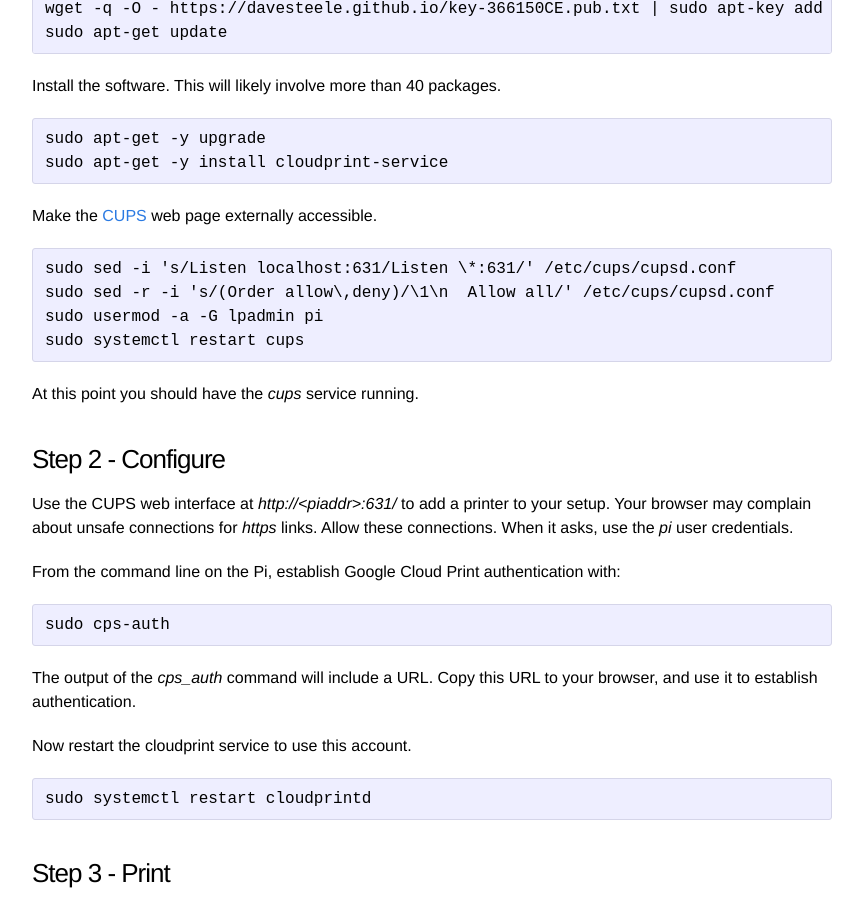
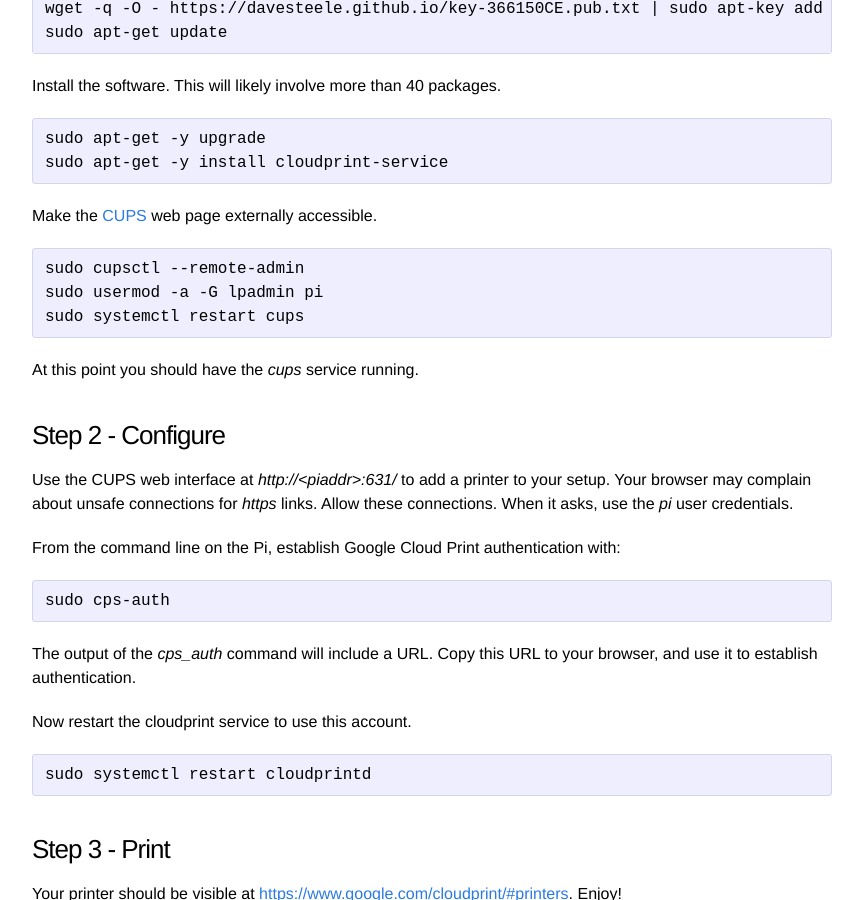
Before and after one commit to davesteele/davesteele.github.io, a Jekyll site: the page built from _posts/2016-04-23-raspberry-pi-cloudprint.markdown, in a window 1280 px wide and 900 px high, scrolled down 891 px. Shown: the whole window, without its empty margins (208-1071 px from the left). Built offline with Jekyll 4.4.1, drawn with Linux system fonts in a browser that asks for light colours; comment, search, counter and statistics services are not loaded.

Commit message:
Cloudprint post: Cleaner CUPS web enable

```diff
--- a/_posts/2016-04-23-raspberry-pi-cloudprint.markdown
+++ b/_posts/2016-04-23-raspberry-pi-cloudprint.markdown
@@ -53,8 +53,7 @@ Make the [CUPS] web page externally accessible.
 
 [CUPS]: https://www.cups.org/
 
-    sudo sed -i 's/Listen localhost:631/Listen \*:631/' /etc/cups/cupsd.conf
-    sudo sed -r -i 's/(Order allow\,deny)/\1\n  Allow all/' /etc/cups/cupsd.conf
+    sudo cupsctl --remote-admin
     sudo usermod -a -G lpadmin pi
     sudo systemctl restart cups
 
```
